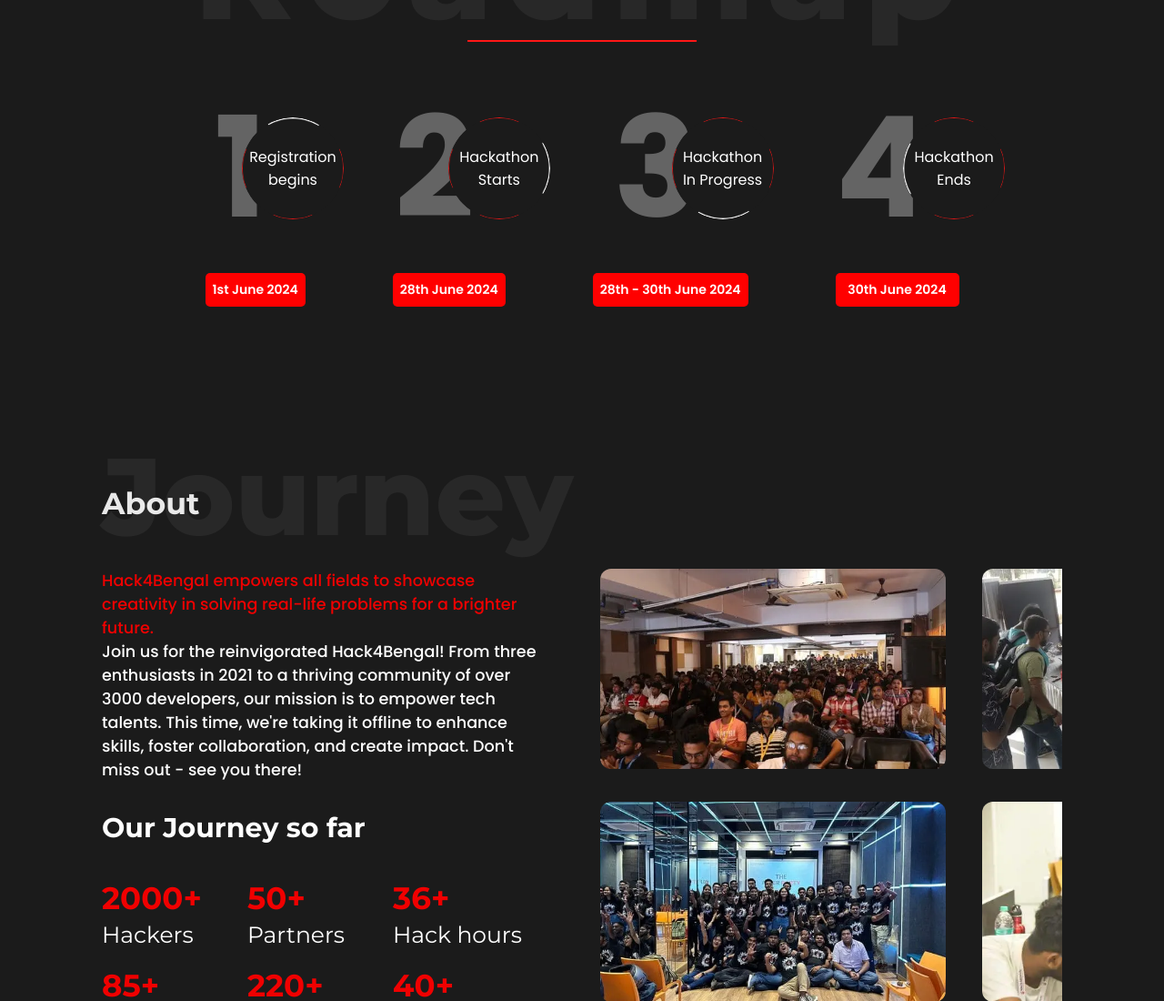
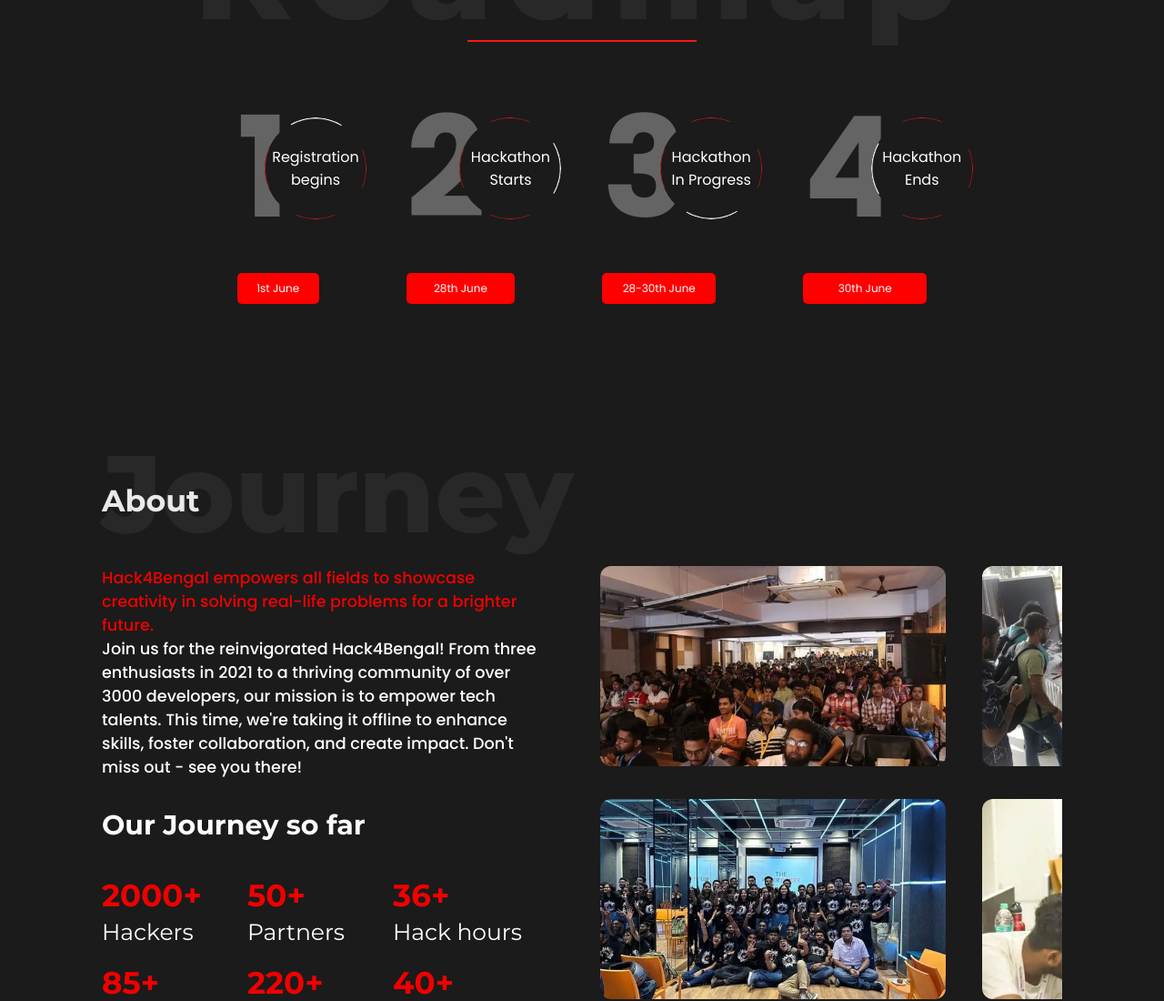
Before and after one commit to hack4bengal/s3, a React (Vite) app: page / in a window 1280 px wide. Shown: the part 1644-2744 px from the top of the page at 91% size. Built offline with nearby package versions, Linux system fonts and the light colour scheme.

Commit message:
updated timeline

```diff
--- a/src/assets/data/Timeline.js
+++ b/src/assets/data/Timeline.js
@@ -10,7 +10,7 @@
     circleText:"Registration begins",
     modelText:"Lorem Ipsum is simply dummy text of the printing and typesetting industry.",
     alt: "Registration Start Date",
-    displayDate: "1st June 2024",
+    displayDate: "1st June",
     ringImg:Ring_1
   },
   {
@@ -19,7 +19,7 @@
     circleText:"Hackathon Starts",
     modelText:"Lorem Ipsum is simply dummy text of the printing and typesetting industry.",
     alt: "Hackathon Start Date",
-    displayDate: "28th June 2024",
+    displayDate: "28th June",
     ringImg:Ring_2
   },
   {
@@ -28,7 +28,7 @@
     circleText:"Hackathon In Progress",
     alt: "Hackathon Progress Date",
     modelText:"Lorem Ipsum is simply dummy text of the printing and typesetting industry.",
-    displayDate: "28th - 30th June 2024",
+    displayDate: "28-30th June",
     ringImg:Ring_3
   },
   {
@@ -37,7 +37,7 @@
     circleText:"Hackathon Ends",
     modelText:"Lorem Ipsum is simply dummy text of the printing and typesetting industry.",
     alt: "Hackathon End Date",
-    displayDate: "30th June 2024",
+    displayDate: "30th June",
     ringImg:Ring_4
   },
 ];
--- a/src/components/private/timer/Modal.scss
+++ b/src/components/private/timer/Modal.scss
@@ -1,4 +1,4 @@
-/* Modal Styles */
+
 .modal {
     position: fixed;
     top: 0;
@@ -17,18 +17,33 @@
         padding: 10px 10px 10px 30px;
         border-radius: 10px;
         position: relative;
-        height: 400px;
-        width: 300px;
+        height: 480px;
+        width: 480px;
         transform: scale(0.7);
         animation: scaleIn 0.3s ease-in-out forwards;
-        @media screen and (max-width: 334px) {
-            width: 250px;
+        @media screen and (max-width: 549px) {
+            height: 400px;
+            width: 400px;
         }
+        @media screen and (max-width: 400px) {
+            height: 400px;
+            width: 350px;
+        }
+        @media screen and (max-width: 370px) {
+            height: 400px;
+            width: 300px;
+        }
+        @media screen and (max-width: 300px) {
+            height: 400px;
+            width: 280px;
+        }
+
     }
 
     &__close {
         display: flex;
         justify-content: flex-end;
+        padding: 20px 20px 5px 20px;
         button {
             background: transparent;
             border: none;
--- a/src/components/private/timer/Timer.jsx
+++ b/src/components/private/timer/Timer.jsx
@@ -45,7 +45,7 @@
                   <p>{event.circleText}</p>
                 </div>
               </div>
-              <button className="timeline__date"
+              <button className={` ${currentDate > event.date ? "active__btn" : "timeline__date"}`}
               onClick={() => {setIsModalOpen(true)}}
               >
                 {event.displayDate}
--- a/src/components/private/timer/Timer.scss
+++ b/src/components/private/timer/Timer.scss
@@ -17,21 +17,22 @@
     gap: 6rem;
     margin-top: 4rem;
 
-    @media screen and (max-width: 820px) {
+    @media screen and (max-width: 900px) {
       padding: 2rem;
-      gap: 4rem;
+      gap:4rem 9rem ;
+    }
+    @media screen and (max-width: 412px) {
+      padding: 2rem 1rem;
+      gap: 2rem 4rem ;
     }
     @media screen and (max-width: 540px) {
-      gap: 3rem;
+      gap: 2rem 6rem;
+    }
+    @media screen and (max-width: 400px) {
+      gap: 2rem 4rem;
     }
 
-    @media screen and (max-width: 376px) {
-      padding: 2rem 1rem;
-      gap: 3rem;
-    }
-    @media screen and (max-width: 350px) {
-      gap: 2rem;
-    }
+
 
     .timeline__event {
       display: flex;
@@ -122,8 +123,8 @@
         width: 100%;
         border-radius: 5px;
         font-family: var(--body-font);
-        font-size: 0.875rem;
-        font-weight: 600;
+        font-size: 12px;
+        // font-weight: 600;
         cursor: pointer;
         color: #ffffff;
         border: none;
@@ -133,6 +134,26 @@
           padding: 0.25rem;
         }
       }
+      .active__btn{
+        padding: 0.5rem;
+        text-align: center;
+        background-color:#fff;
+        width: 100%;
+        border-radius: 5px;
+        font-family: var(--body-font);
+        font-size: 12px;
+        font-weight: 600;
+        cursor: pointer;
+        color: black;
+        border: none;
+        outline:none;
+        @media screen and (max-width: 576px) {
+          font-size: 0.75rem;
+          padding: 0.25rem;
+        }
+      }
+
+
     }
   }
 }
```
